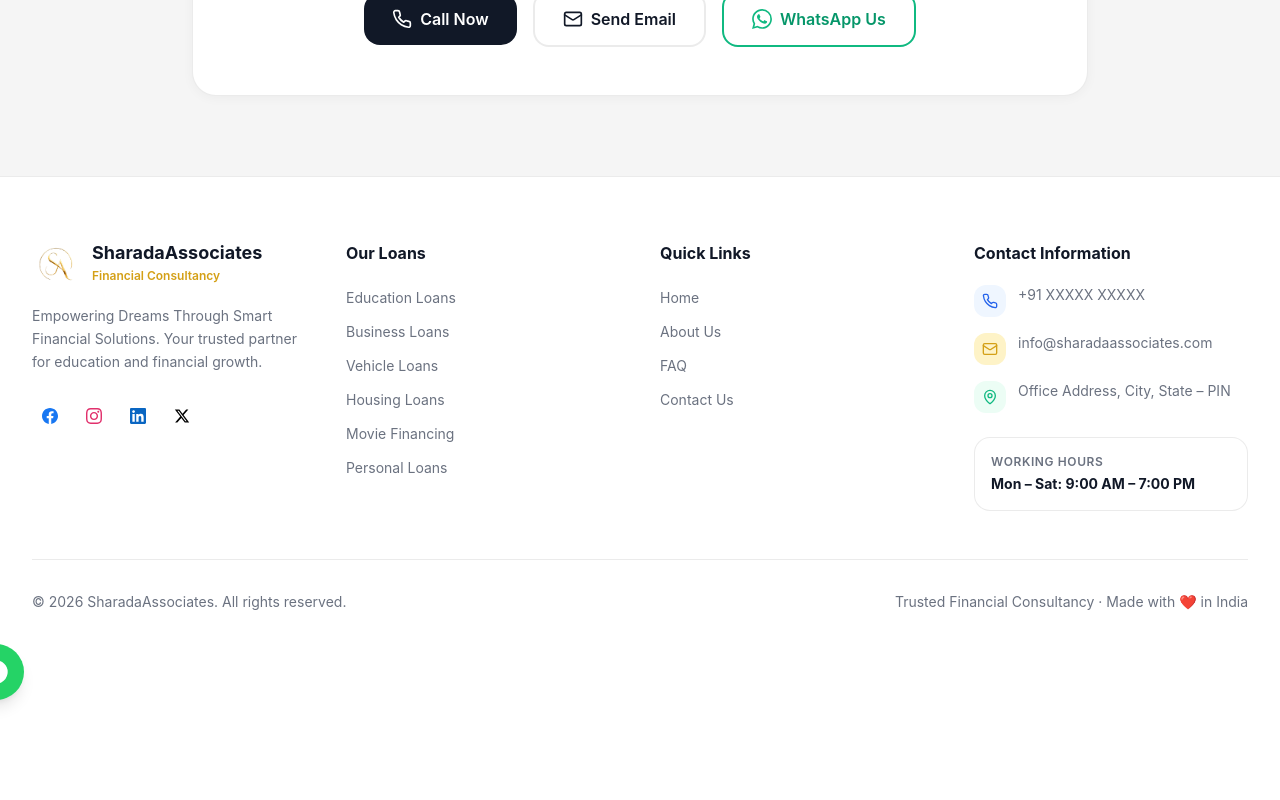
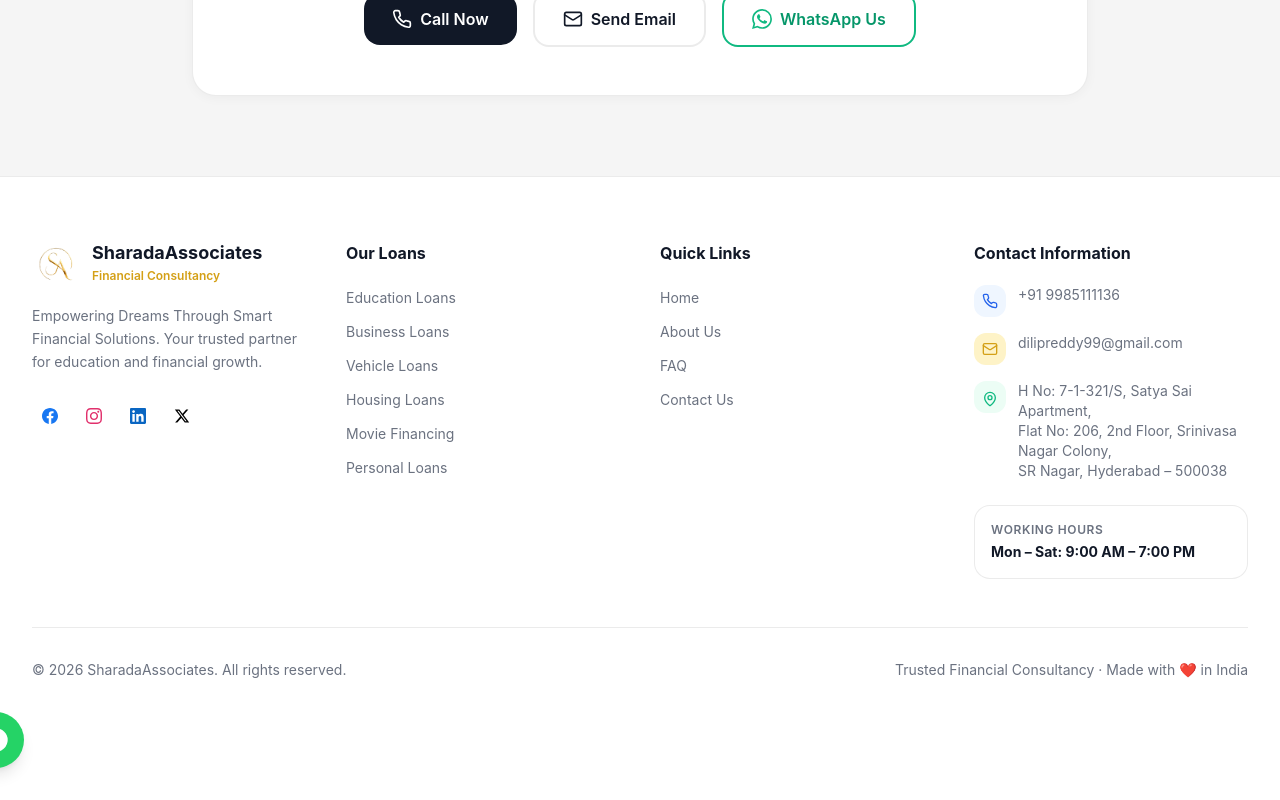
Before and after one commit to VAMSHI99REDDY/SharadaAssociates, a Next.js app: page /contact in a window 1280 px wide. Shown: the part 1912-2712 px from the top of the page. Before the commit the page ends 2644 px from the top, so only its background shows below. Built offline with nearby package versions, Linux system fonts and the light colour scheme.

Commit message:
Update placeholder contact data across all pages

```diff
--- a/app/contact/page.tsx
+++ b/app/contact/page.tsx
@@ -205,7 +205,7 @@ export default function ContactPage() {
             <h2 className="text-3xl font-bold text-gray-900 dark:text-white mb-4">Start Your Study Abroad Journey Today</h2>
             <p className="text-gray-600 dark:text-gray-300 mb-8 text-lg">Connect with Sharada Associates for expert admission guidance and education loan assistance.</p>
             <div className="flex flex-wrap items-center justify-center gap-4">
-              <a href="tel:+91XXXXXXXXXX" className="btn-primary">
+              <a href="tel:+919985111136" className="btn-primary">
                 <Phone className="w-5 h-5" />
                 Call Now
               </a>
--- a/components/Footer.tsx
+++ b/components/Footer.tsx
@@ -156,7 +156,7 @@ export default function Footer() {
                 >
                   <Phone className="w-4 h-4" style={{ color: "var(--royal-blue)" }} />
                 </div>
-                <span className="text-sm" style={{ color: "var(--text-secondary)" }}>+91 XXXXX XXXXX</span>
+                <a href="tel:+919985111136" className="text-sm hover:underline" style={{ color: "var(--text-secondary)" }}>+91 9985111136</a>
               </li>
               <li className="flex items-start gap-3">
                 <div
@@ -165,16 +165,20 @@ export default function Footer() {
                 >
                   <Mail className="w-4 h-4" style={{ color: "var(--gold)" }} />
                 </div>
-                <span className="text-sm" style={{ color: "var(--text-secondary)" }}>info@sharadaassociates.com</span>
+                <a href="mailto:dilipreddy99@gmail.com?subject=Inquiry%20from%20Website&body=Hello%20Sharada%20Associates,%0A%0AI%20would%20like%20to%20know%20more%20about%20your%20services.%0A%0AThank%20you." className="text-sm hover:underline break-all" style={{ color: "var(--text-secondary)" }}>dilipreddy99@gmail.com</a>
               </li>
               <li className="flex items-start gap-3">
                 <div
                   className="w-8 h-8 rounded-xl flex items-center justify-center flex-shrink-0"
                   style={{ background: "var(--emerald-light)" }}
                 >
-                  <MapPin className="w-4 h-4" style={{ color: "var(--emerald)" }} />
+                  <MapPin className="w-4 h-4 mt-1" style={{ color: "var(--emerald)" }} />
                 </div>
-                <span className="text-sm" style={{ color: "var(--text-secondary)" }}>Office Address, City, State – PIN</span>
+                <span className="text-sm" style={{ color: "var(--text-secondary)" }}>
+                  H No: 7-1-321/S, Satya Sai Apartment,<br/>
+                  Flat No: 206, 2nd Floor, Srinivasa Nagar Colony,<br/>
+                  SR Nagar, Hyderabad – 500038
+                </span>
               </li>
             </ul>
 
--- a/components/WhatsAppButton.tsx
+++ b/components/WhatsAppButton.tsx
@@ -3,7 +3,7 @@ import { motion } from "framer-motion";
 import { MessageCircle } from "lucide-react";
 
 export default function WhatsAppButton() {
-  const phone = "919XXXXXXXXX"; // Replace with actual WhatsApp number
+  const phone = "919985111136";
   const message = encodeURIComponent(
     "Hello Sharada Associates, I would like to know more about Education Loans and Admission Assistance."
   );
```
